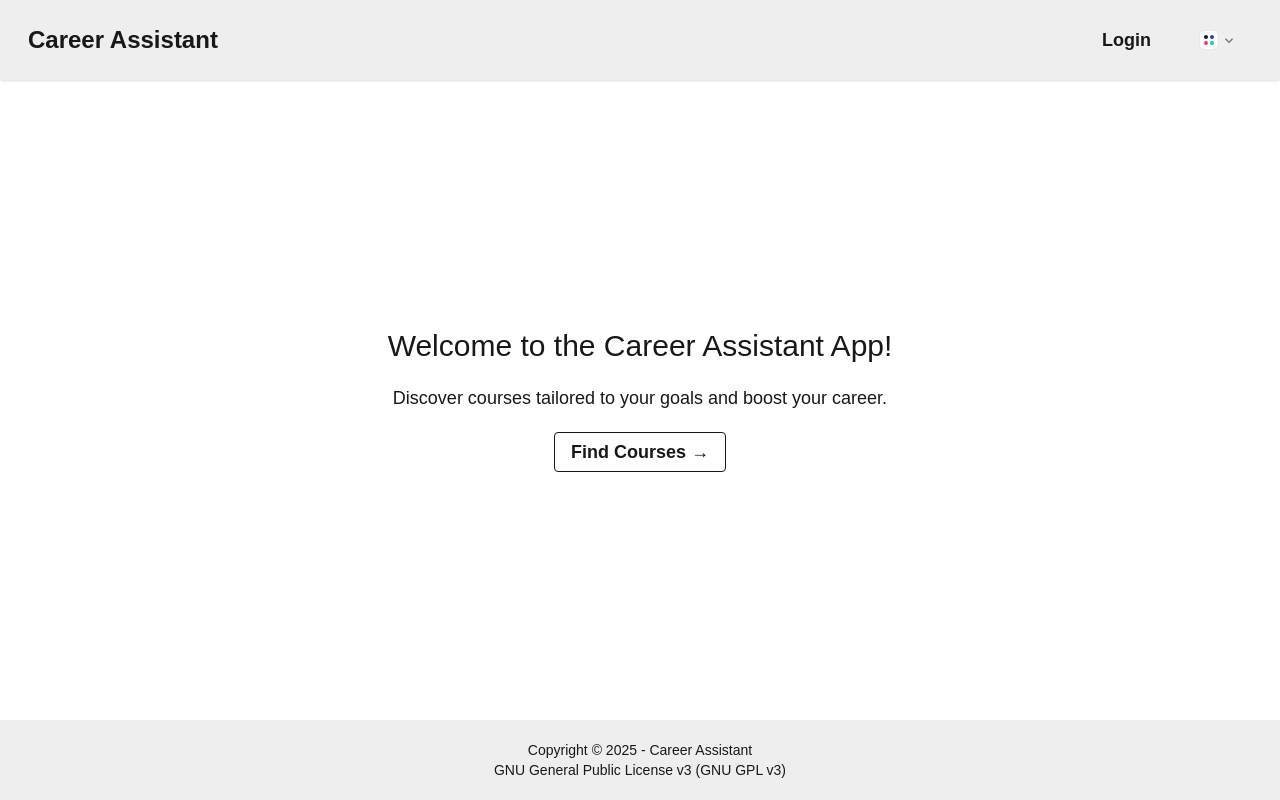
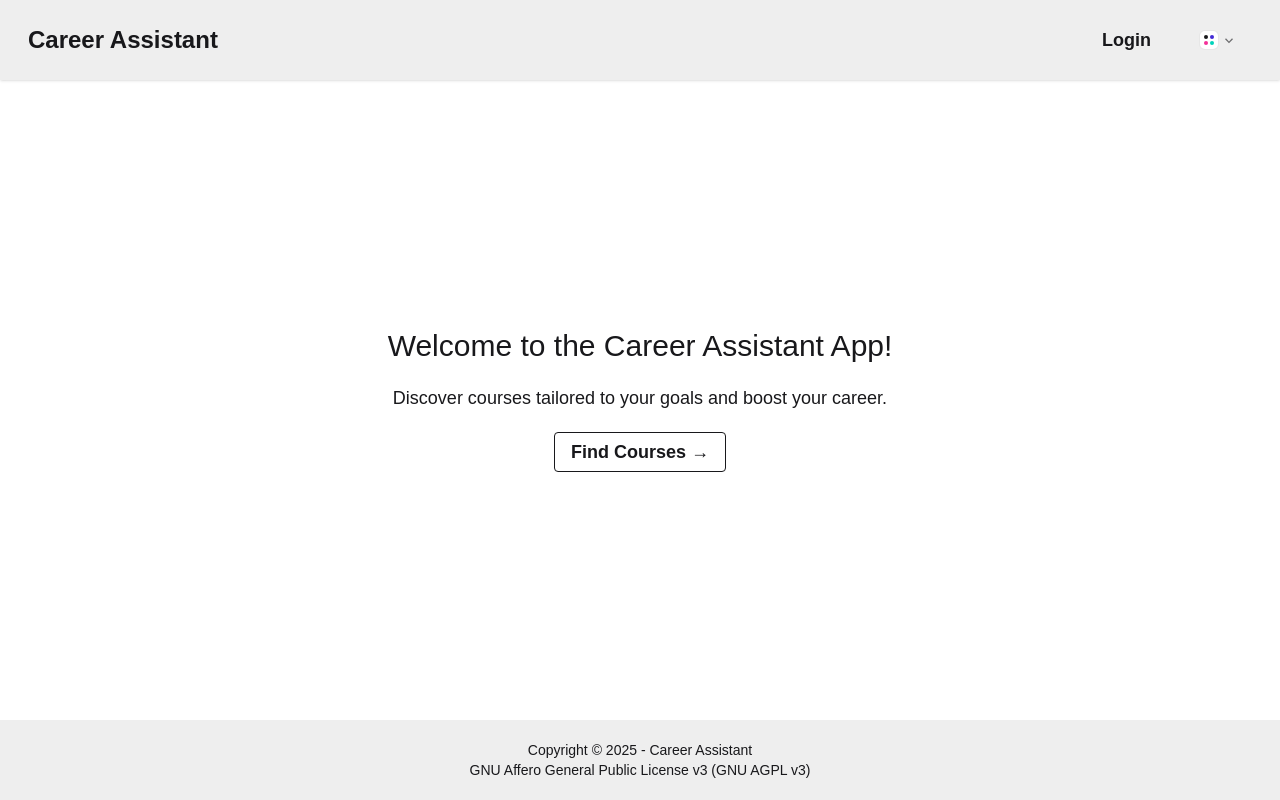
Before and after one commit to fayasnoushad/career-assistant, a Next.js app in the folder frontend/: page / in a window 1280 px wide. Built offline with nearby package versions, Linux system fonts and the light colour scheme; a web font is replaced by a local one.

Commit message:
update footer license text to GNU AGPL v3

```diff
--- a/frontend/app/components/Footer/Footer.tsx
+++ b/frontend/app/components/Footer/Footer.tsx
@@ -4,10 +4,13 @@ export default function Footer() {
   return (
     <footer className="footer sm:footer-horizontal footer-center bg-base-300 text-base-content min-h-[10vh] p-4">
       <aside>
-        <Link href="https://www.gnu.org/licenses/gpl-3.0.html" target="_block">
+        <Link
+          href="https://www.gnu.org/licenses/agpl-3.0.en.html"
+          target="_blank"
+        >
           Copyright &copy; {new Date().getFullYear()} - Career Assistant
           <br />
-          GNU General Public License v3 (GNU GPL v3)
+          GNU Affero General Public License v3 (GNU AGPL v3)
         </Link>
       </aside>
     </footer>
```
